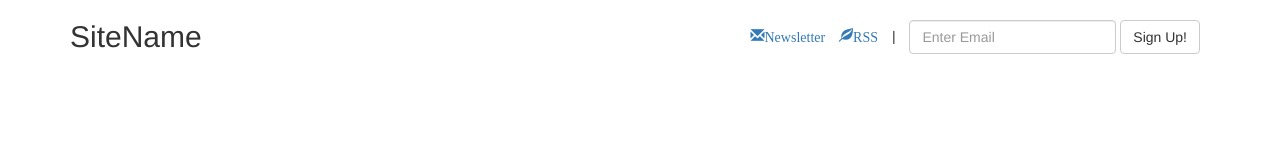
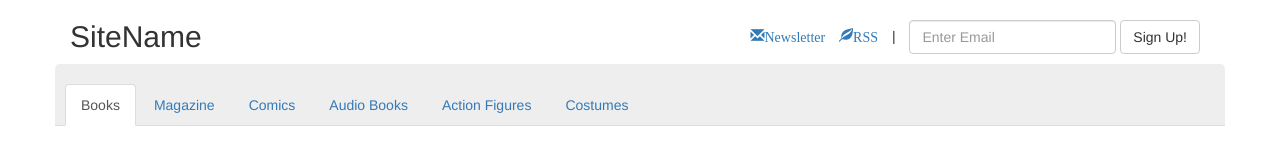
Before and after one commit to bharathitman/jade-bootstrap, a website: page index.jade in a window 1280 px wide. Drawn offline with nearby package versions, Linux system fonts and the light colour scheme; files that its build step writes are made by us from their sources.

Commit message:
Part 3 Completed

```diff
--- a/index.jade
+++ b/index.jade
@@ -25,3 +25,13 @@ html
                 label.sr-only Email Address
                 input.form-control(type="email", placeholder="Enter Email")
                 button.btn.btn-default(type="submit") Sign Up!
+
+      nav.row
+        .col-sm-12
+        ul.nav.nav-tabs(style="background: #eee; padding: 20px 10px 0; border-radius: 5px 5px 0 0")
+          li.active: a(href="") Books
+          li: a(href="") Magazine
+          li: a(href="") Comics
+          li: a(href="") Audio Books
+          li: a(href="") Action Figures
+          li: a(href="") Costumes
```
Also changed, not shown: index.html.
